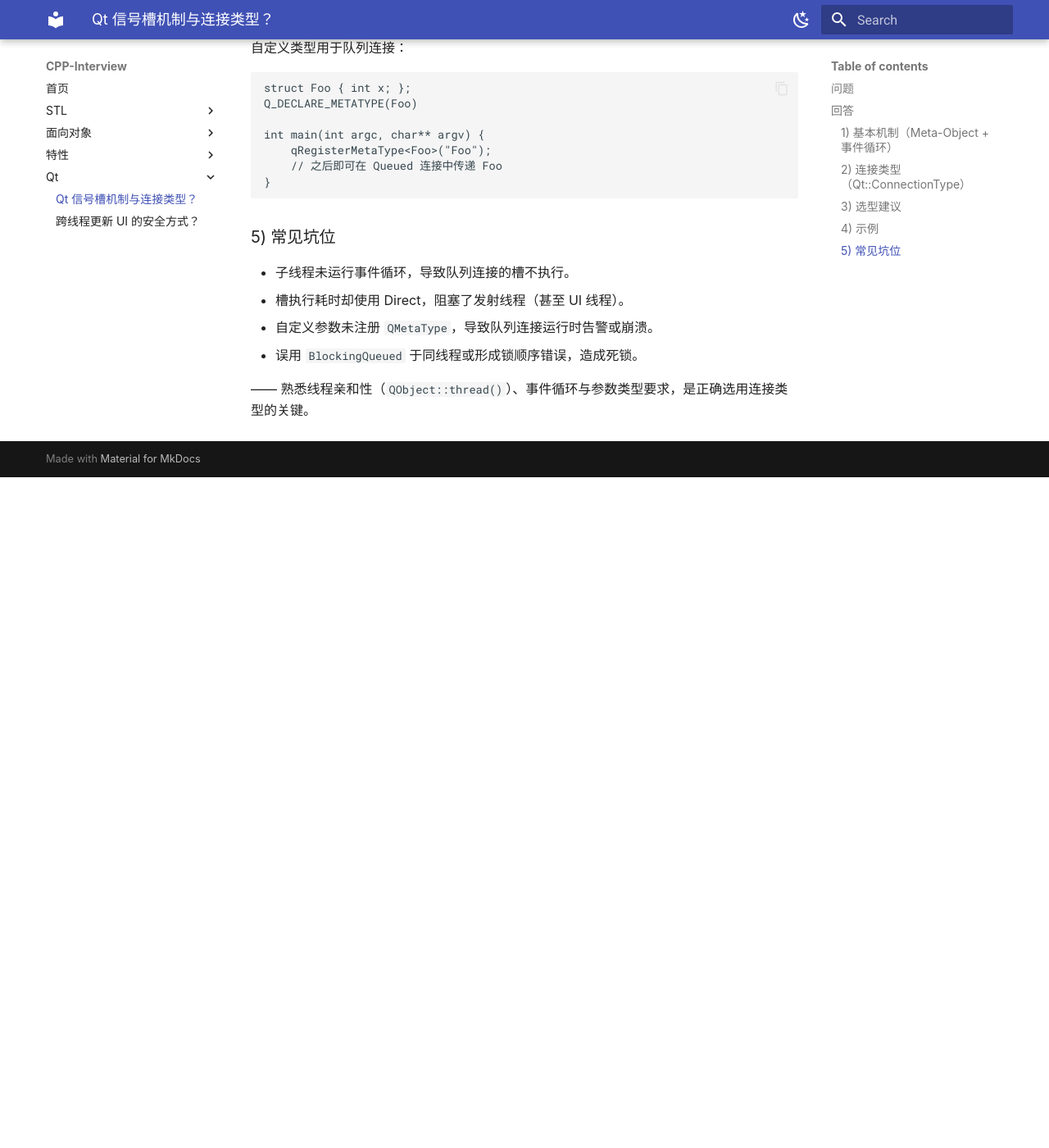
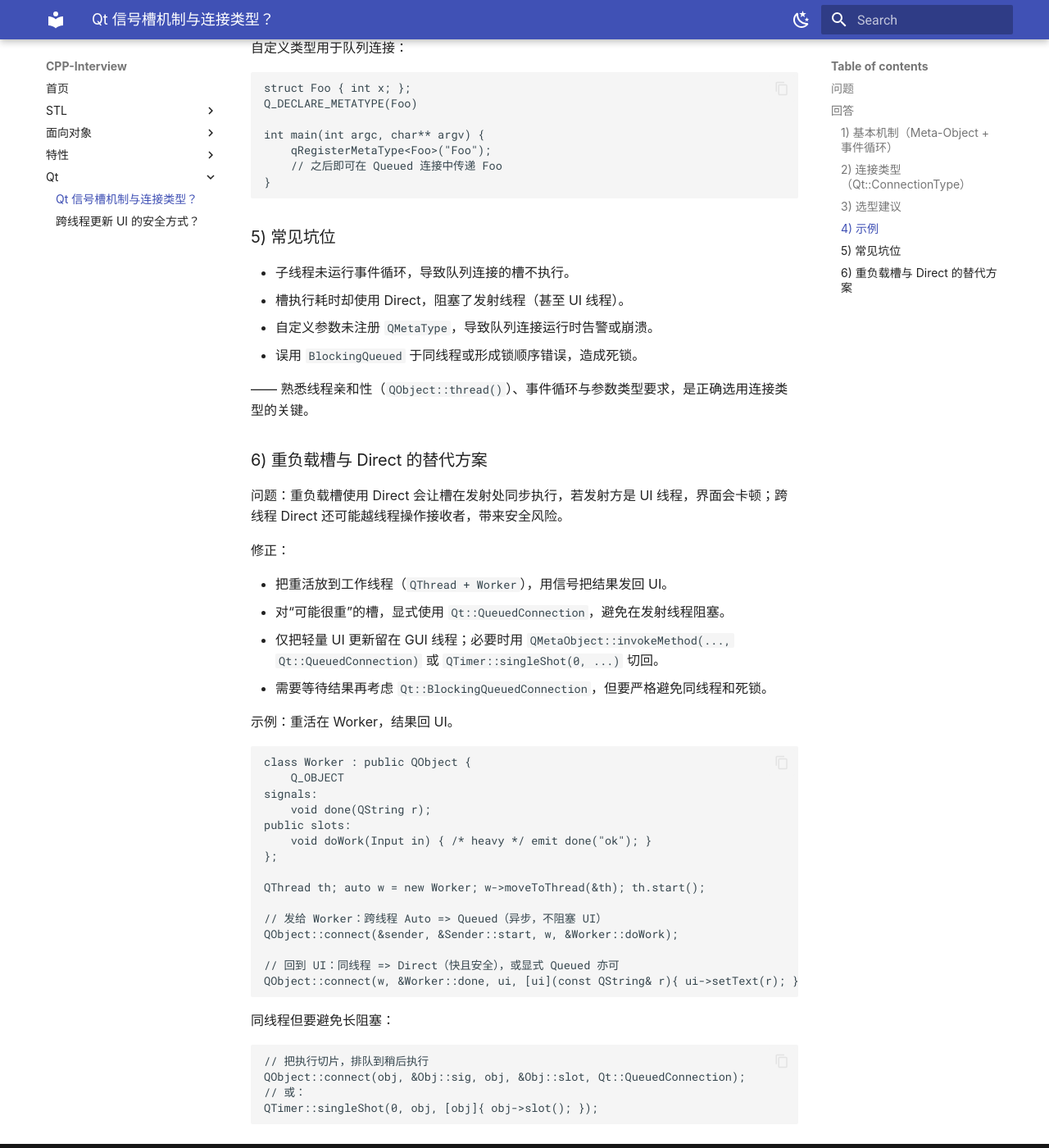
Before and after one commit to SwartzMss/CPP-Interview, an MkDocs documentation site: the page built from docs/qt/signals_and_slots.md, in a window 1280 px wide and 1400 px high, scrolled down 2516 px. Shown: the whole window at 82% size. Built offline with MkDocs 1.6.1 and Material for MkDocs 9.7.7, drawn with Linux system fonts in a browser that asks for light colours; before the commit the page ends 3098 px from its top, so only the background shows below that.

Commit message:
docs(qt): expand signals/slots doc with guidance for heavy slots vs Direct; add fixes and examples

````diff
--- a/docs/qt/signals_and_slots.md
+++ b/docs/qt/signals_and_slots.md
@@ -116,3 +116,43 @@ int main(int argc, char** argv) {
 - 误用 `BlockingQueued` 于同线程或形成锁顺序错误，造成死锁。
 
 —— 熟悉线程亲和性（`QObject::thread()`）、事件循环与参数类型要求，是正确选用连接类型的关键。
+
+### 6) 重负载槽与 Direct 的替代方案
+
+问题：重负载槽使用 Direct 会让槽在发射处同步执行，若发射方是 UI 线程，界面会卡顿；跨线程 Direct 还可能越线程操作接收者，带来安全风险。
+
+修正：
+
+- 把重活放到工作线程（`QThread + Worker`），用信号把结果发回 UI。
+- 对“可能很重”的槽，显式使用 `Qt::QueuedConnection`，避免在发射线程阻塞。
+- 仅把轻量 UI 更新留在 GUI 线程；必要时用 `QMetaObject::invokeMethod(..., Qt::QueuedConnection)` 或 `QTimer::singleShot(0, ...)` 切回。
+- 需要等待结果再考虑 `Qt::BlockingQueuedConnection`，但要严格避免同线程和死锁。
+
+示例：重活在 Worker，结果回 UI。
+
+```cpp
+class Worker : public QObject {
+    Q_OBJECT
+signals:
+    void done(QString r);
+public slots:
+    void doWork(Input in) { /* heavy */ emit done("ok"); }
+};
+
+QThread th; auto w = new Worker; w->moveToThread(&th); th.start();
+
+// 发给 Worker：跨线程 Auto => Queued（异步，不阻塞 UI）
+QObject::connect(&sender, &Sender::start, w, &Worker::doWork);
+
+// 回到 UI：同线程 => Direct（快且安全），或显式 Queued 亦可
+QObject::connect(w, &Worker::done, ui, [ui](const QString& r){ ui->setText(r); });
+```
+
+同线程但要避免长阻塞：
+
+```cpp
+// 把执行切片，排队到稍后执行
+QObject::connect(obj, &Obj::sig, obj, &Obj::slot, Qt::QueuedConnection);
+// 或：
+QTimer::singleShot(0, obj, [obj]{ obj->slot(); });
+```
````
